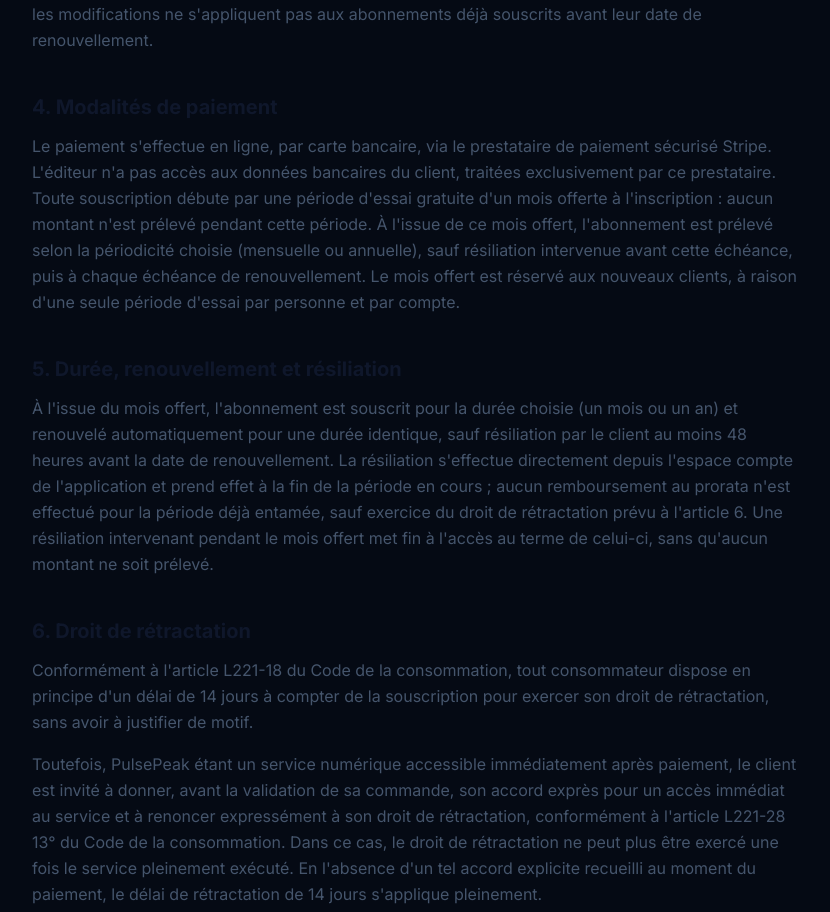
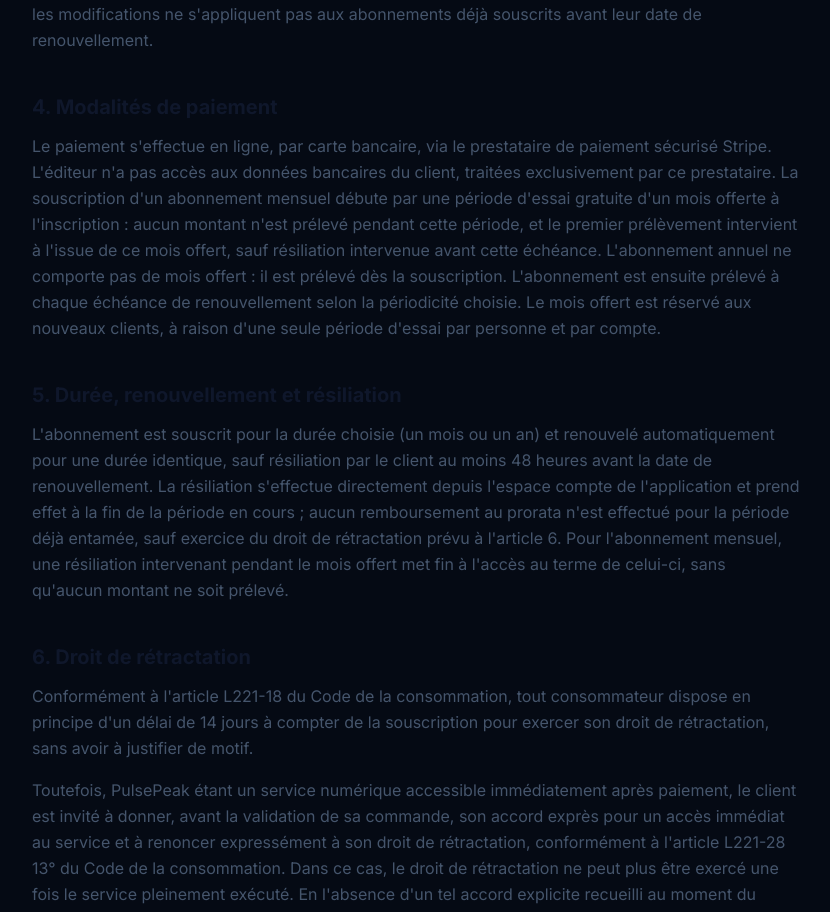
Before and after one commit to jpthibault20/pulsepeaklp, a Next.js app: page /terms-of-sale in a window 1280 px wide. Shown: the part 1043-1955 px from the top of the page, without its empty margins (224-1054 px from the left). Built offline with nearby package versions, Linux system fonts and the light colour scheme.

Commit message:
[FIX] annual plan

```diff
--- a/src/app/pricing/page.tsx
+++ b/src/app/pricing/page.tsx
@@ -10,7 +10,7 @@ import Badge from "../components/Badge";
 
 const title = "Tarifs — PulsePeak";
 const description =
-  "Un tarif simple pour un coach IA natation, vélo, course à pied. 1er mois offert à l'inscription, puis 5€/mois avec l'offre de lancement jusqu'au 31 décembre 2026. Sans engagement.";
+  "Un tarif simple pour un coach IA natation, vélo, course à pied. 1er mois offert sur l'abonnement mensuel, puis 5€/mois avec l'offre de lancement jusqu'au 31 décembre 2026. Sans engagement.";
 
 export const metadata: Metadata = {
   title,
@@ -34,7 +34,7 @@ const included = [
 const faqs: { q: string; a: React.ReactNode }[] = [
   {
     q: "Comment fonctionne le mois offert ?",
-    a: "À l'inscription, votre premier mois est offert : vous accédez à toutes les fonctionnalités sans être prélevé. Le premier paiement n'intervient qu'à la fin de ce mois, et vous pouvez résilier avant cette échéance si le service ne vous convient pas.",
+    a: "Le mois offert s'applique à l'abonnement mensuel : à l'inscription, vous accédez à toutes les fonctionnalités sans être prélevé. Le premier paiement n'intervient qu'à la fin de ce mois, et vous pouvez résilier avant cette échéance si le service ne vous convient pas. L'abonnement annuel, déjà remisé, n'inclut pas ce mois offert.",
   },
   {
     q: "Puis-je résilier à tout moment ?",
@@ -71,14 +71,14 @@ export default function PrixPage() {
       <section className="relative px-4 pb-16 pt-32 text-center">
         <div className="mx-auto max-w-3xl">
           <div className="mb-8 flex flex-wrap items-center justify-center gap-3">
-            <Badge text="1er mois offert" icon={Gift} color="blue" />
+            <Badge text="1er mois offert sur le mensuel" icon={Gift} color="blue" />
             <Badge text="Offre de lancement · -44%" icon={Zap} color="orange" />
           </div>
           <h1 className="mb-6 text-4xl font-black tracking-tighter text-slate-900 md:text-6xl dark:text-white">
             Un tarif simple, sans surprise.
           </h1>
           <p className="mx-auto max-w-xl text-lg leading-relaxed text-slate-600 md:text-xl dark:text-slate-400">
-            {"Un seul abonnement, toutes les fonctionnalités. Le premier mois est offert à l'inscription, puis 5€/mois jusqu'au 31 décembre 2026 avec le tarif de lancement — sans engagement, résiliable à tout moment."}
+            {"Un seul abonnement, toutes les fonctionnalités. Le premier mois est offert sur l'abonnement mensuel, puis 5€/mois jusqu'au 31 décembre 2026 avec le tarif de lancement — sans engagement, résiliable à tout moment."}
           </p>
         </div>
       </section>
@@ -123,9 +123,8 @@ export default function PrixPage() {
               <span className="text-5xl font-black tracking-tight text-slate-900 dark:text-white">90€</span>
               <span className="pb-1 text-slate-500 dark:text-slate-400">/an</span>
             </div>
-            <p className="mt-3 text-sm font-semibold text-blue-600">1er mois offert à l&apos;inscription</p>
-            <p className="mt-1 text-sm text-slate-500 dark:text-slate-400">
-              Puis 90€/an, soit 7,50€/mois — l&apos;équivalent de 2 mois offerts.
+            <p className="mt-2 text-sm text-slate-500 dark:text-slate-400">
+              Soit 7,50€/mois — l&apos;équivalent de 2 mois offerts.
             </p>
 
             <ul className="mt-8 space-y-3">
@@ -138,7 +137,7 @@ export default function PrixPage() {
             </ul>
 
             <PrimaryButton
-              text="Commencer — 1er mois offert"
+              text="Commencer à 90€/an"
               href="https://app.pulsepeak.fr"
               variant="primary"
               size="lg"
--- a/src/app/terms-of-sale/page.tsx
+++ b/src/app/terms-of-sale/page.tsx
@@ -92,23 +92,24 @@ export default function TermsOfSalePage() {
           <p className={p}>
             Le paiement s&apos;effectue en ligne, par carte bancaire, via le prestataire de paiement sécurisé
             Stripe. L&apos;éditeur n&apos;a pas accès aux données bancaires du client, traitées exclusivement par ce
-            prestataire. Toute souscription débute par une période d&apos;essai gratuite d&apos;un mois offerte
-            à l&apos;inscription : aucun montant n&apos;est prélevé pendant cette période. À l&apos;issue de ce
-            mois offert, l&apos;abonnement est prélevé selon la périodicité choisie (mensuelle ou annuelle), sauf
-            résiliation intervenue avant cette échéance, puis à chaque échéance de renouvellement. Le mois offert
-            est réservé aux nouveaux clients, à raison d&apos;une seule période d&apos;essai par personne et par
-            compte.
+            prestataire. La souscription d&apos;un abonnement mensuel débute par une période d&apos;essai gratuite
+            d&apos;un mois offerte à l&apos;inscription : aucun montant n&apos;est prélevé pendant cette période,
+            et le premier prélèvement intervient à l&apos;issue de ce mois offert, sauf résiliation intervenue
+            avant cette échéance. L&apos;abonnement annuel ne comporte pas de mois offert : il est prélevé dès la
+            souscription. L&apos;abonnement est ensuite prélevé à chaque échéance de renouvellement selon la
+            périodicité choisie. Le mois offert est réservé aux nouveaux clients, à raison d&apos;une seule
+            période d&apos;essai par personne et par compte.
           </p>
 
           <h2 id="duree" className={h2}>5. Durée, renouvellement et résiliation</h2>
           <p className={p}>
-            À l&apos;issue du mois offert, l&apos;abonnement est souscrit pour la durée choisie (un mois ou un an) et renouvelé automatiquement
+            L&apos;abonnement est souscrit pour la durée choisie (un mois ou un an) et renouvelé automatiquement
             pour une durée identique, sauf résiliation par le client au moins 48 heures avant la date de
             renouvellement. La résiliation s&apos;effectue directement depuis l&apos;espace compte de
             l&apos;application et prend effet à la fin de la période en cours ; aucun remboursement au prorata n&apos;est effectué
-            pour la période déjà entamée, sauf exercice du droit de rétractation prévu à l&apos;article 6. Une
-            résiliation intervenant pendant le mois offert met fin à l&apos;accès au terme de celui-ci, sans
-            qu&apos;aucun montant ne soit prélevé.
+            pour la période déjà entamée, sauf exercice du droit de rétractation prévu à l&apos;article 6. Pour
+            l&apos;abonnement mensuel, une résiliation intervenant pendant le mois offert met fin à l&apos;accès
+            au terme de celui-ci, sans qu&apos;aucun montant ne soit prélevé.
           </p>
 
           <h2 id="retractation" className={h2}>6. Droit de rétractation</h2>
--- a/src/app/terms-of-use/page.tsx
+++ b/src/app/terms-of-use/page.tsx
@@ -87,8 +87,9 @@ export default function TermsOfUsePage() {
             <a href="/pricing" className="font-medium text-blue-600 hover:underline">
               page Tarifs
             </a>
-            . Toute nouvelle inscription bénéficie d&apos;un premier mois offert, sans prélèvement ; le
-            premier paiement intervient à l&apos;issue de ce mois. L&apos;abonnement est ensuite renouvelé
+            . Toute nouvelle inscription à l&apos;abonnement mensuel bénéficie d&apos;un premier mois offert,
+            sans prélèvement ; le premier paiement intervient à l&apos;issue de ce mois. L&apos;abonnement annuel
+            n&apos;inclut pas de mois offert. L&apos;abonnement est renouvelé
             automatiquement pour la même durée, sauf résiliation par
             l&apos;utilisateur au moins 48 heures avant la date de renouvellement, directement depuis son espace
             compte.
```
